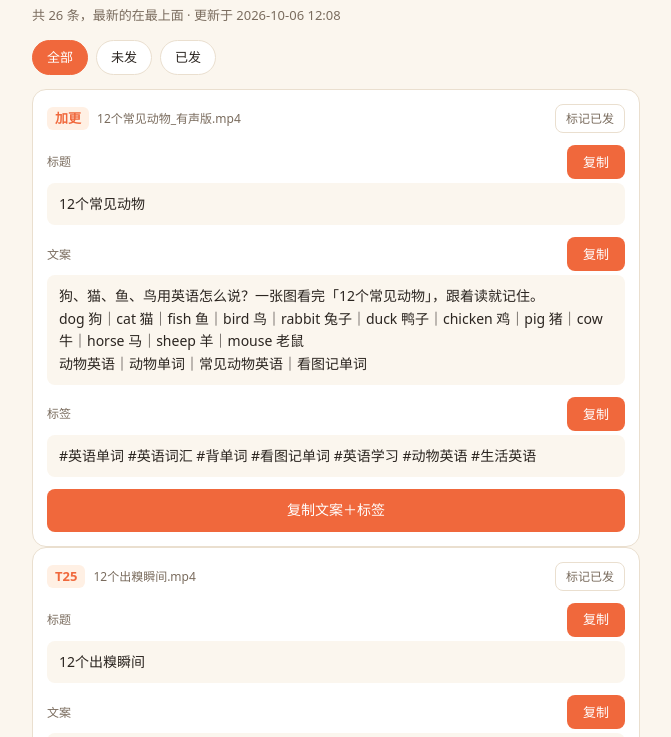
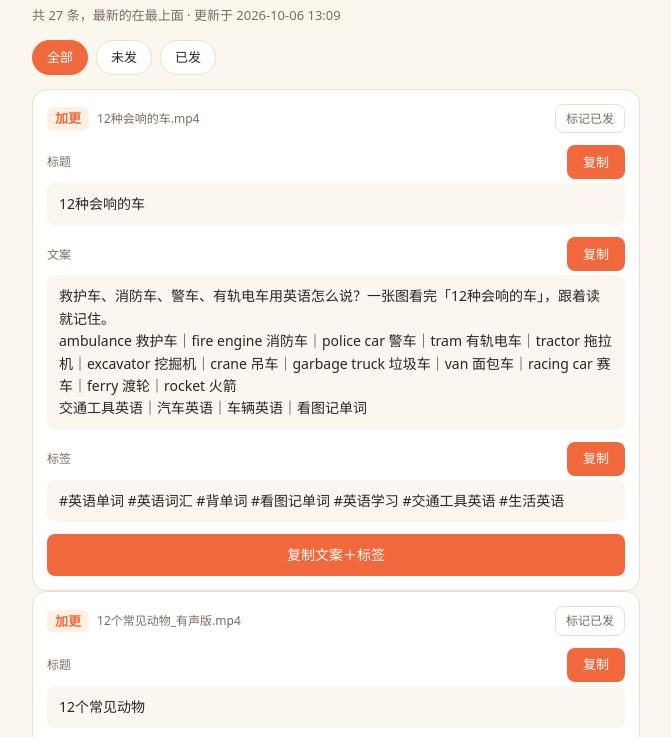
Before and after one commit to mrssunkexin/danci-fabu, a plain HTML site: page index.html in a window 1280 px wide. Shown: the part 54-791 px from the top of the page, without its empty margins (304-975 px from the left). Drawn offline with Linux system fonts and the light colour scheme.

Commit message:
加入 12种会响的车 发布文案
Co-Authored-By: Claude Opus 5.5 <noreply@anthropic.com>

```diff
--- a/index.html
+++ b/index.html
@@ -16,9 +16,18 @@ h1{font-size:22px;margin:0}header p{margin:4px 0 0;color:var(--muted);font-size:
 .copy.ok{background:#3aa08f;color:#fff}.copy.all{width:100%;padding:10px;font-size:14px}
 .hide{display:none}
 </style></head><body><div class="wrap">
-<header><h1>单词卡发布文案</h1><p>共 26 条，最新的在最上面 · 更新于 2026-10-06 12:08</p></header>
+<header><h1>单词卡发布文案</h1><p>共 27 条，最新的在最上面 · 更新于 2026-10-06 13:09</p></header>
 <div class="tabs"><button type="button" data-f="all" aria-pressed="true">全部</button><button type="button" data-f="todo" aria-pressed="false">未发</button><button type="button" data-f="done" aria-pressed="false">已发</button></div>
 <main class="list">
+<article class="card" data-id="12种会响的车">
+<div class="head"><span class="no">加更</span><span class="name">12种会响的车.mp4</span><button class="mark" type="button">标记已发</button></div>
+<section><div class="lab"><span>标题</span><button class="copy" type="button">复制</button></div><div class="text">12种会响的车</div></section>
+<section><div class="lab"><span>文案</span><button class="copy" type="button">复制</button></div><div class="text">救护车、消防车、警车、有轨电车用英语怎么说？一张图看完「12种会响的车」，跟着读就记住。
+ambulance 救护车｜fire engine 消防车｜police car 警车｜tram 有轨电车｜tractor 拖拉机｜excavator 挖掘机｜crane 吊车｜garbage truck 垃圾车｜van 面包车｜racing car 赛车｜ferry 渡轮｜rocket 火箭
+交通工具英语｜汽车英语｜车辆英语｜看图记单词</div></section>
+<section><div class="lab"><span>标签</span><button class="copy" type="button">复制</button></div><div class="text">#英语单词 #英语词汇 #背单词 #看图记单词 #英语学习 #交通工具英语 #生活英语</div></section>
+<button class="copy all" type="button" data-all="1">复制文案＋标签</button>
+</article>
 <article class="card" data-id="12个常见动物_有声版">
 <div class="head"><span class="no">加更</span><span class="name">12个常见动物_有声版.mp4</span><button class="mark" type="button">标记已发</button></div>
 <section><div class="lab"><span>标题</span><button class="copy" type="button">复制</button></div><div class="text">12个常见动物</div></section>
```
